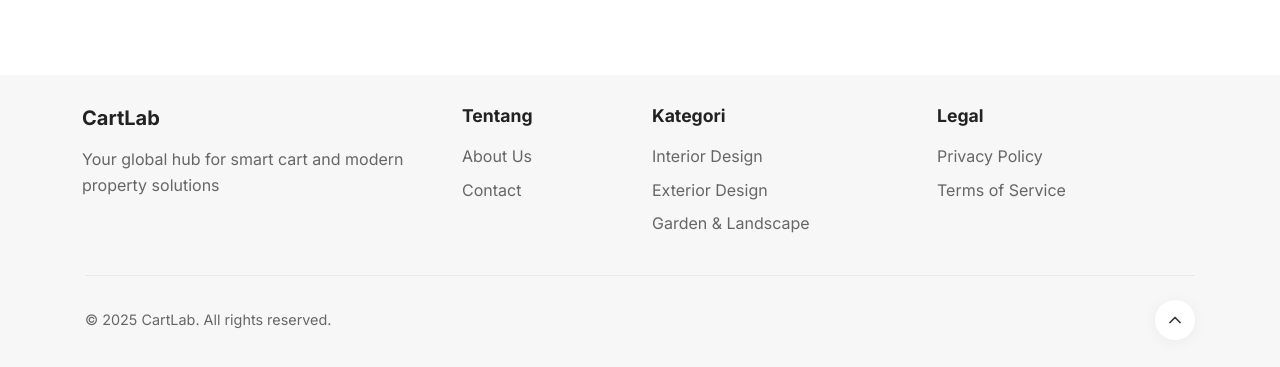
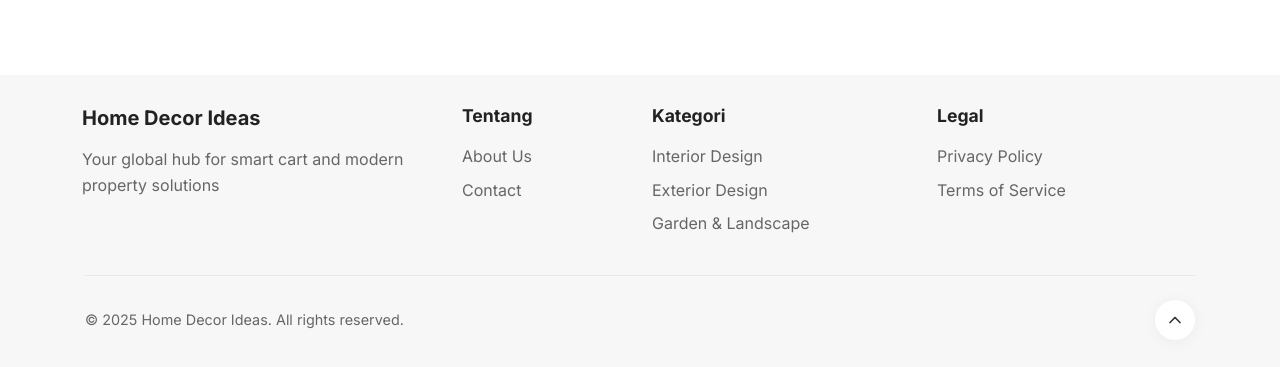
Before and after one commit to mapat254/HOMEDECOR2, a Jekyll site: the page built from index.html, in a window 1280 px wide and 1262 px high. Shown: the part 892-1259 px from the top of the window. Built offline with Jekyll 4.4.1, drawn with Linux system fonts in a browser that asks for light colours; the list of posts is cut into pages by our own code.

Commit message:
Update _config.yml

```diff
--- a/_config.yml
+++ b/_config.yml
@@ -1,6 +1,6 @@
 
 # Site settings
-title: CartLab
+title: Home Decor Ideas
 description: Your global hub for smart cart and modern property solutions
 author: CartLab Team
 email: partners@cartlab.web.id
@@ -21,7 +21,7 @@ keywords:
 
 # Build settings
 markdown: kramdown
-permalink: /:title/
+permalink: /posts/:title/
 incremental: true
 include: ["_pages"]
 highlighter: rouge
@@ -133,7 +133,7 @@ defaults:
       toc: true
       share: true
       related: true
-      slug: "post-default-slug"
+      permalink: /:title/
   - scope:
       path: ""
       type: "pages"
```
